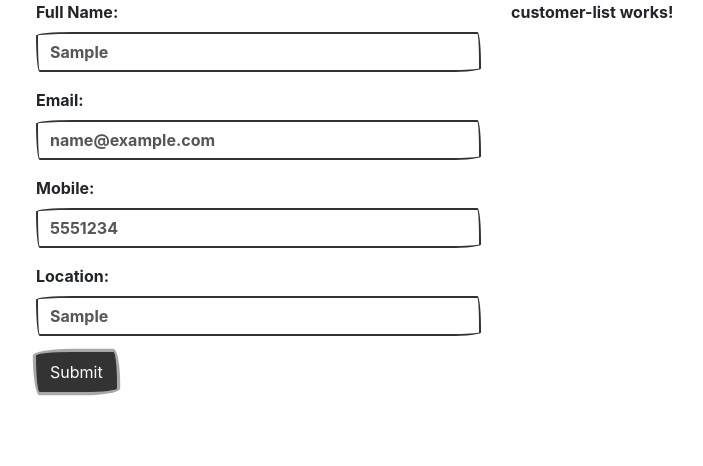
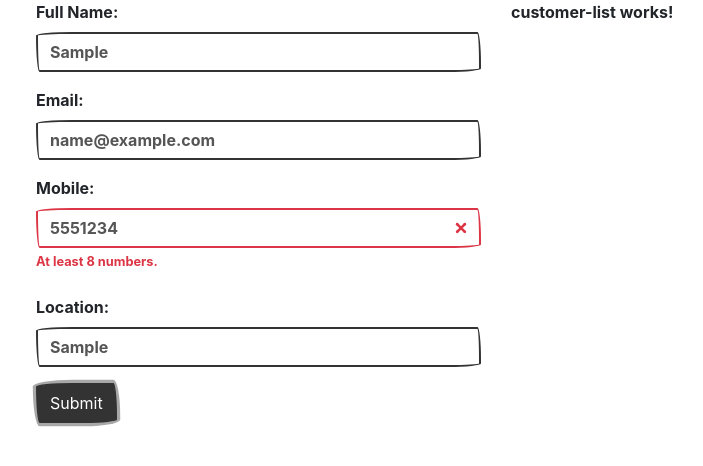
Before and after one commit to milan-ka-sk/codaffection-crud-firebase, an Angular app: page / in a window 1280 px wide. Both pictures are taken after typing "Sample", "name@example.com", "5551234", "Sample" into the empty fields and a click on the input "Submit". Shown: the top 466 px of the page, without its empty margins (49-752 px from the left). Built offline with nearby package versions, Linux system fonts and the light colour scheme; a web font is replaced by a local one.

Commit message:
added validation in the html

```diff
--- a/src/app/customer/customer.component.html
+++ b/src/app/customer/customer.component.html
@@ -4,15 +4,21 @@
       <input type="hidden" formControlName="$key">
       <div class="form-group">
         <label>Full Name:</label>
-        <input type="text" formControlName="fullName" class="form-control">
+        <input type="text" formControlName="fullName" class="form-control" [ngClass]="{'is-invalid': submitted && formControls.fullName.errors}">
+        <div class="invalid-feedback" *ngIf="submitted && formControls.fullName.errors">This field is required.</div>
       </div>
       <div class="form-group">
         <label>Email:</label>
-        <input type="email" formControlName="email" class="form-control">
+        <input type="email" formControlName="email" class="form-control" [ngClass]="{'is-invalid': submitted && formControls.email.errors}">
+        <div class="invalid-feedback" *ngIf="submitted && formControls.email.errors">Invalid email address.</div>
       </div>
       <div class="form-group">
         <label>Mobile:</label>
-        <input type="tel" formControlName="mobile" class="form-control">
+        <input type="tel" formControlName="mobile" class="form-control" [ngClass]="{'is-invalid': submitted && formControls.mobile.errors}">
+        <div class="invalid-feedback" *ngIf="submitted && formControls.mobile.errors">
+          <label *ngIf="formControls.mobile.errors.required">This field is required.</label>
+          <label *ngIf="formControls.mobile.errors.minlength">At least 8 numbers.</label>
+        </div>
       </div>
       <div class="form-group">
         <label>Location:</label>
--- a/src/app/customer/customer.component.ts
+++ b/src/app/customer/customer.component.ts
@@ -9,11 +9,19 @@
 export class CustomerComponent implements OnInit {
 
   constructor(public custService: CustomerService) { }
+  submitted: boolean;
+  formControls = this.custService.form.controls;
 
   ngOnInit() {
   }
 
   onSubmit(){
+    this.submitted = true;
+    if (this.custService.form.valid){
+      // TODO
+      this.submitted = false;
+    }
+
     // if(this.custService.form.get('$key').value == null){
     //   // insert
     // } else {
--- a/src/app/shared/customer.service.ts
+++ b/src/app/shared/customer.service.ts
@@ -11,7 +11,7 @@
   form = new FormGroup({
     $key: new FormControl(null),
     fullName: new FormControl('', Validators.required),
-    email: new FormControl(''),
+    email: new FormControl('', Validators.email),
     mobile: new FormControl('', [Validators.required, Validators.minLength(8)]),
     location: new FormControl('')
   });
```
